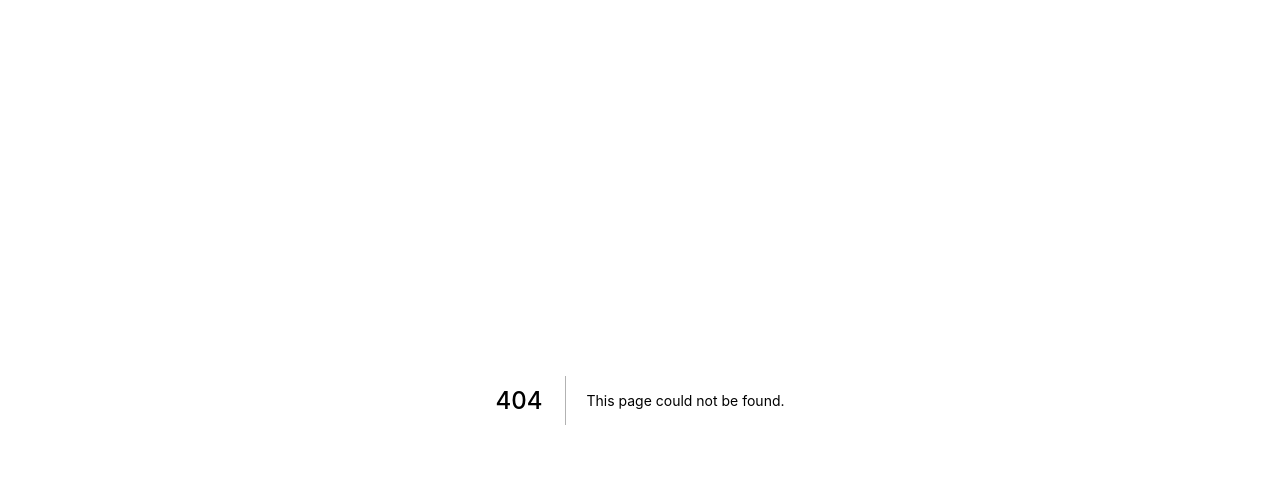
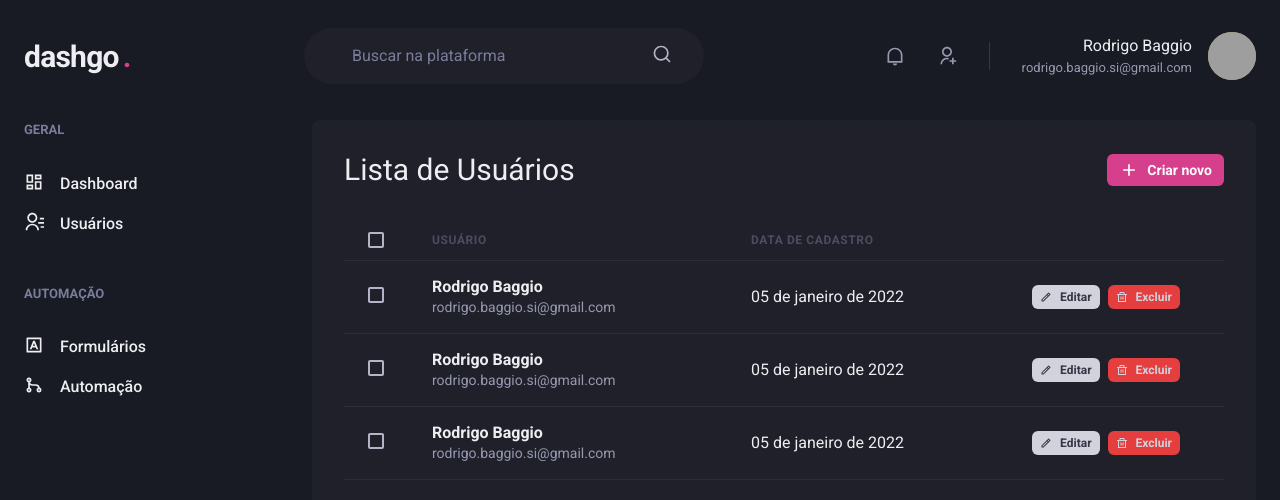
Before and after one commit to Baggio25/dashgo-ui, a Next.js app: page /users in a window 1280 px wide. Before the commit this address had no page. Shown: the top 500 px of the page. Built offline with nearby package versions, Linux system fonts and the light colour scheme; grey boxes are pictures that could not be loaded.

Commit message:
Page: Users list

```diff
--- /dev/null
+++ b/src/pages/users/index.tsx
@@ -0,0 +1,182 @@
+import {
+  Box,
+  Button,
+  Checkbox,
+  Flex,
+  Heading,
+  HStack,
+  Icon,
+  Table,
+  Tbody,
+  Td,
+  Text,
+  Th,
+  Thead,
+  Tr,
+} from "@chakra-ui/react";
+import {
+  RiAddLine,
+  RiDeleteBackLine,
+  RiDeleteBinLine,
+  RiPencilLine,
+} from "react-icons/ri";
+import { Header } from "../../components/Header";
+import { Sidebar } from "../../components/Sidebar";
+
+export default function UserList() {
+  return (
+    <Box>
+      <Header />
+      <Flex w="100%" my="6" maxWidth={1480} mx="auto" px="6">
+        <Sidebar />
+
+        <Box flex="1" borderRadius={8} bg="gray.800" p="8">
+          <Flex mb="8" justify="space-between" align="center">
+            <Heading size="lg" fontWeight="normal">
+              Lista de Usuários
+            </Heading>
+
+            <Button
+              as="a"
+              size="sm"
+              fontSize="sm"
+              colorScheme="pink"
+              leftIcon={<Icon as={RiAddLine} fontSize="20" />}
+            >
+              Criar novo
+            </Button>
+          </Flex>
+
+          <Table colorScheme="whiteAlpha">
+            <Thead>
+              <Tr>
+                <Th px="6" color="gray.300" width="8">
+                  <Checkbox colorScheme="pink" />
+                </Th>
+                <Th>Usuário</Th>
+                <Th>Data de Cadastro</Th>
+                <Th width="8"></Th>
+              </Tr>
+            </Thead>
+            <Tbody>
+              <Tr>
+                <Td px="6">
+                  <Checkbox colorScheme="pink" />
+                </Td>
+                <Td>
+                  <Box>
+                    <Text fontWeight="bold">Rodrigo Baggio</Text>
+                    <Text fontSize="sm" color="gray.300">
+                      rodrigo.baggio.si@gmail.com
+                    </Text>
+                  </Box>
+                </Td>
+                <Td>05 de janeiro de 2022</Td>
+                <Td>
+                  <HStack spacing="2" mx="1" pr="4" py="1">
+                    <Button
+                      as="a"
+                      size="xs"
+                      fontSize="xs"
+                      colorScheme="gray"
+                      color="gray.700"
+                      leftIcon={<Icon as={RiPencilLine} />}
+                    >
+                      Editar
+                    </Button>
+                    <Button
+                      as="a"
+                      size="xs"
+                      fontSize="xs"
+                      colorScheme="red"
+                      color="gray.100"
+                      leftIcon={<Icon as={RiDeleteBinLine} />}
+                    >
+                      Excluir
+                    </Button>
+                  </HStack>
+                </Td>
+              </Tr>
+              <Tr>
+                <Td px="6">
+                  <Checkbox colorScheme="pink" />
+                </Td>
+                <Td>
+                  <Box>
+                    <Text fontWeight="bold">Rodrigo Baggio</Text>
+                    <Text fontSize="sm" color="gray.300">
+                      rodrigo.baggio.si@gmail.com
+                    </Text>
+                  </Box>
+                </Td>
+                <Td>05 de janeiro de 2022</Td>
+                <Td>
+                  <HStack spacing="2" mx="1" pr="4" py="1">
+                    <Button
+                      as="a"
+                      size="xs"
+                      fontSize="xs"
+                      colorScheme="gray"
+                      color="gray.700"
+                      leftIcon={<Icon as={RiPencilLine} />}
+                    >
+                      Editar
+                    </Button>
+                    <Button
+                      as="a"
+                      size="xs"
+                      fontSize="xs"
+                      colorScheme="red"
+                      color="gray.100"
+                      leftIcon={<Icon as={RiDeleteBinLine} />}
+                    >
+                      Excluir
+                    </Button>
+                  </HStack>
+                </Td>
+              </Tr>
+              <Tr>
+                <Td px="6">
+                  <Checkbox colorScheme="pink" />
+                </Td>
+                <Td>
+                  <Box>
+                    <Text fontWeight="bold">Rodrigo Baggio</Text>
+                    <Text fontSize="sm" color="gray.300">
+                      rodrigo.baggio.si@gmail.com
+                    </Text>
+                  </Box>
+                </Td>
+                <Td>05 de janeiro de 2022</Td>
+                <Td>
+                  <HStack spacing="2" mx="1" pr="4" py="1">
+                    <Button
+                      as="a"
+                      size="xs"
+                      fontSize="xs"
+                      colorScheme="gray"
+                      color="gray.700"
+                      leftIcon={<Icon as={RiPencilLine} />}
+                    >
+                      Editar
+                    </Button>
+                    <Button
+                      as="a"
+                      size="xs"
+                      fontSize="xs"
+                      colorScheme="red"
+                      color="gray.100"
+                      leftIcon={<Icon as={RiDeleteBinLine} />}
+                    >
+                      Excluir
+                    </Button>
+                  </HStack>
+                </Td>
+              </Tr>
+            </Tbody>
+          </Table>
+        </Box>
+      </Flex>
+    </Box>
+  );
+}
```
